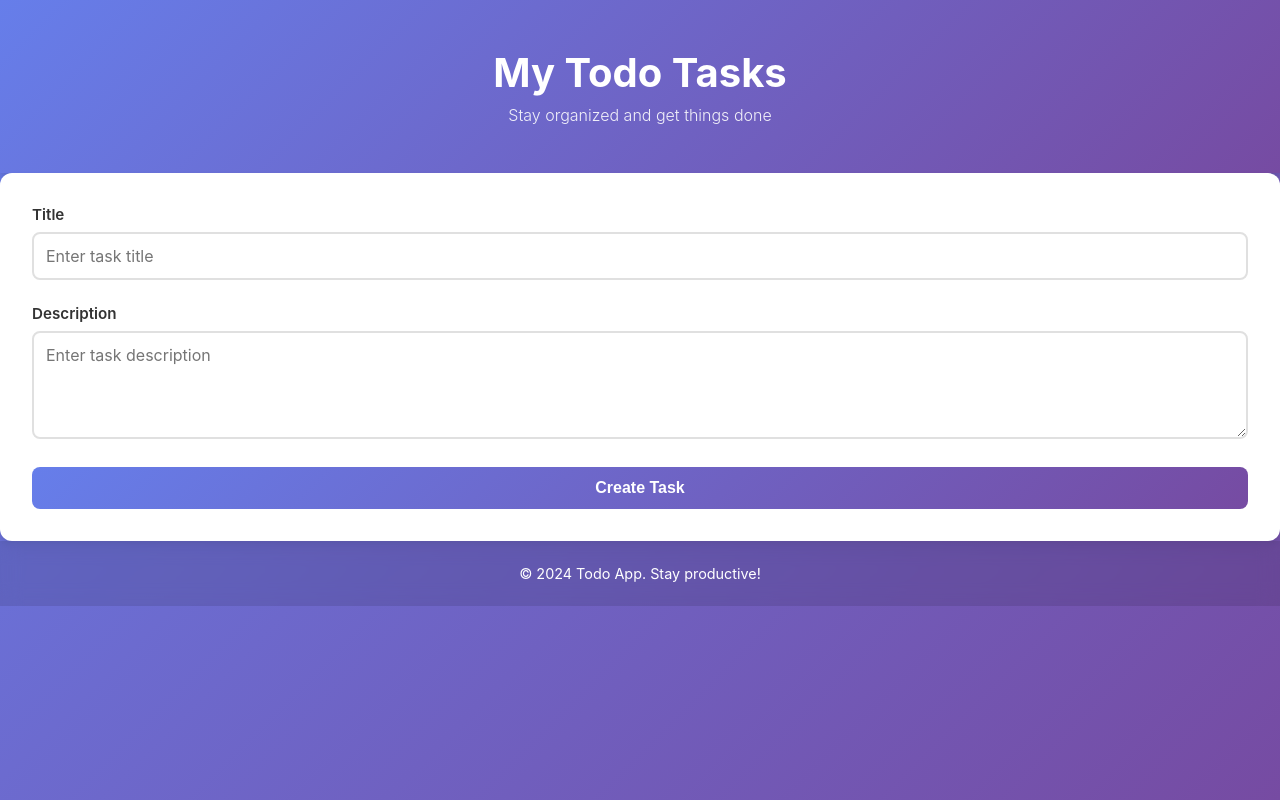
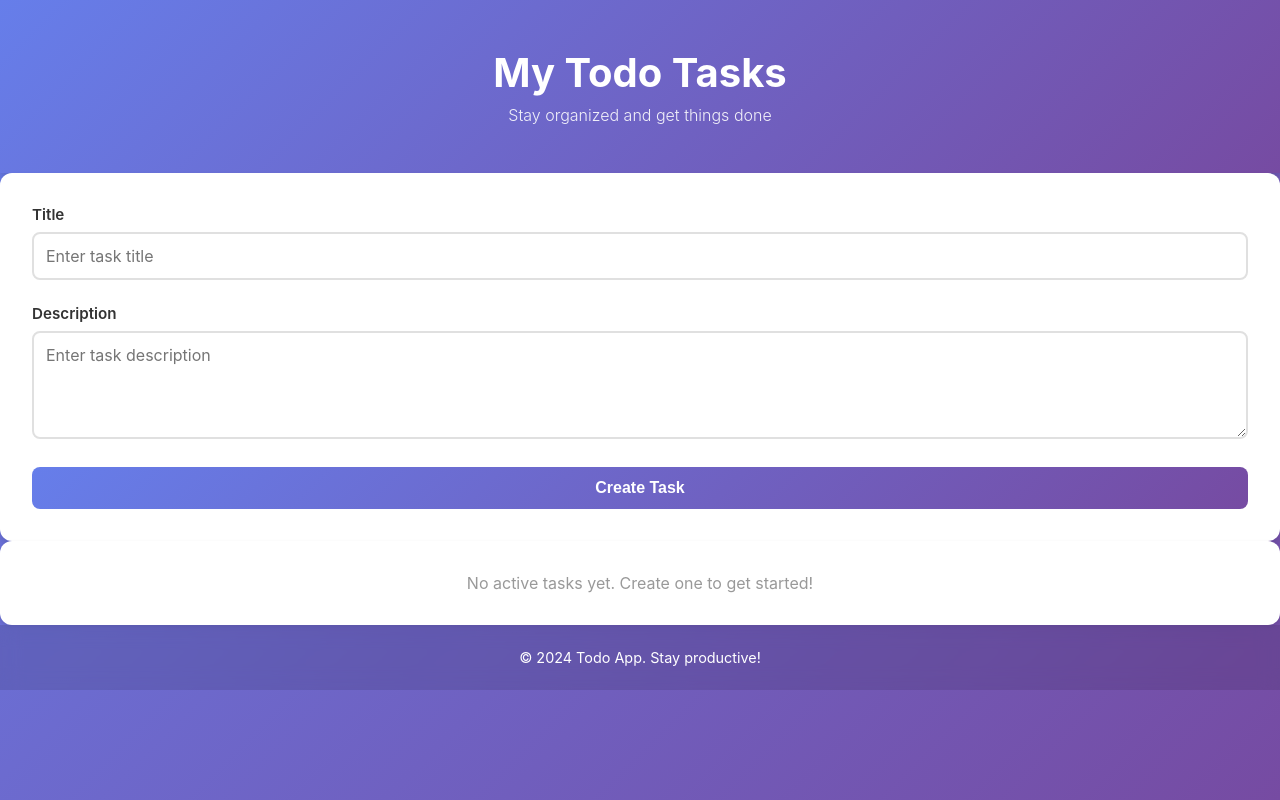
Before and after one commit to PamodiniDharmasena/todoapp_assesment, a React (Vite) app: page / in a window 1280 px wide. Built offline with nearby package versions, Linux system fonts and the light colour scheme.

Commit message:
feat(task list): implement TaskList for tasks

```diff
--- a/src/components/App/App.tsx
+++ b/src/components/App/App.tsx
@@ -1,9 +1,13 @@
-import React from 'react';
+import React, { useState } from 'react';
 import './App.css';
 import { TaskForm } from '../TaskForm/TaskForm';
+import { TaskCard } from '../TaskCard/TaskCard';
+import type { Task } from '../../types/task';
+import { TaskList } from '../TaskList/TaskList';
 
 function App() {
 
+ const [tasks, setTasks] = useState<Task[]>([]);
   return (
 
     <div className="app">
@@ -15,6 +19,9 @@ function App() {
       <section>
         <TaskForm />
       </section>
+      <section>
+       <TaskList tasks={tasks} onTaskComplete={async (id: string) => {}} />
+      </section>
 
 
       <footer className="app-footer">
--- /dev/null
+++ b/src/components/TaskList/TaskList.css
@@ -0,0 +1,45 @@
+.task-list {
+  animation: fadeIn 0.3s ease-in;
+}
+
+@keyframes fadeIn {
+  from {
+    opacity: 0;
+    transform: translateY(10px);
+  }
+  to {
+    opacity: 1;
+    transform: translateY(0);
+  }
+}
+
+.task-list.empty {
+  text-align: center;
+}
+
+.task-list-title {
+  font-size: 1.3rem;
+  font-weight: 600;
+  color: white;
+  margin-bottom: 1rem;
+  text-shadow: 0 2px 4px rgba(0, 0, 0, 0.1);
+}
+
+.empty-message {
+  background: white;
+  padding: 2rem;
+  border-radius: 12px;
+  color: #999;
+  font-size: 1rem;
+  box-shadow: 0 2px 4px rgba(0, 0, 0, 0.1);
+}
+
+.tasks-container {
+  animation: fadeIn 0.3s ease-in;
+}
+
+@media (max-width: 768px) {
+  .task-list-title {
+    font-size: 1.1rem;
+  }
+}
--- /dev/null
+++ b/src/components/TaskList/TaskList.tsx
@@ -0,0 +1,47 @@
+import React, { useState, useEffect } from 'react';
+import './TaskList.css';
+import type { Task } from '../../types/task';
+import { TaskCard } from '../TaskCard/TaskCard';
+
+interface TaskListProps {
+  tasks: Task[];
+  onTaskComplete: (id: string) => Promise<void>;
+  isLoading?: boolean;
+}
+
+export const TaskList: React.FC<TaskListProps> = ({ tasks, onTaskComplete, isLoading = false }) => {
+  const [completingTaskId, setCompletingTaskId] = useState<string | null>(null);
+
+  const handleComplete = async (id: string) => {
+    setCompletingTaskId(id);
+    try {
+      await onTaskComplete(id);
+    } finally {
+      setCompletingTaskId(null);
+    }
+  };
+
+  if (tasks.length === 0) {
+    return (
+      <div className="task-list empty">
+        <p className="empty-message">No active tasks yet. Create one to get started!</p>
+      </div>
+    );
+  }
+
+  return (
+    <div className="task-list">
+      <h2 className="task-list-title">Active Tasks (Latest {tasks.length})</h2>
+      <div className="tasks-container">
+        {tasks.map((task) => (
+          <TaskCard
+            key={task.id}
+            task={task}
+            onComplete={handleComplete}
+            isLoading={completingTaskId === task.id || isLoading}
+          />
+        ))}
+      </div>
+    </div>
+  );
+};
```
